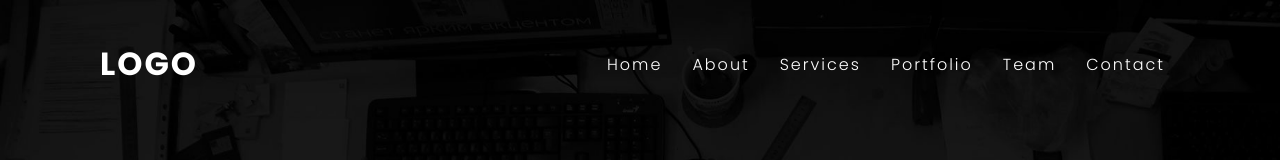
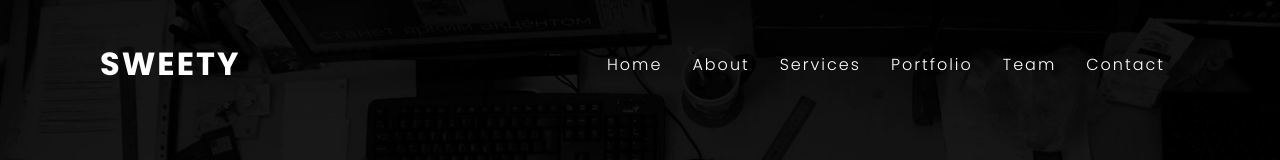
Before and after one commit to sweetysara/cred-website, a plain HTML site: page index.html in a window 1280 px wide. Shown: the top 160 px of the page. Drawn offline with Linux system fonts and the light colour scheme.

Commit message:
first commit

```diff
--- a/index.html
+++ b/index.html
@@ -43,7 +43,7 @@
 
 <body>
     <header id="header">
-        <a href="#" class="logo">Logo</a>
+        <a href="#" class="logo">Sweety</a>
         <ul>
             <li><a href="#home" onclick="toggle()">Home</a></li>
             <li><a href="#about" onclick="toggle()">About</a></li>
```
